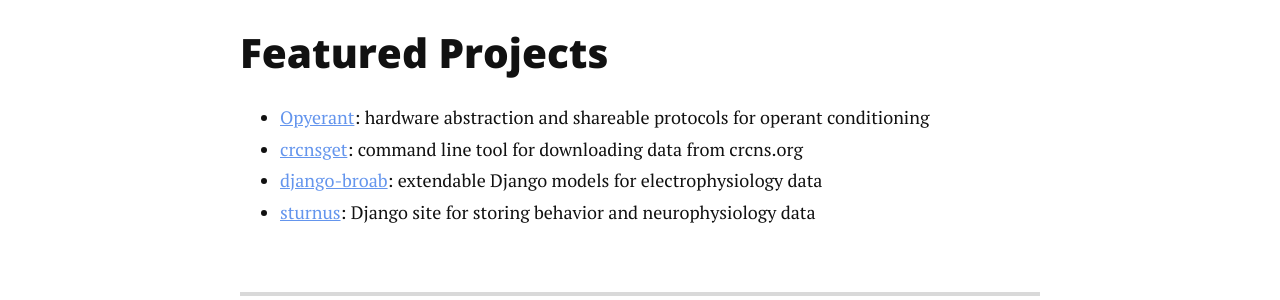
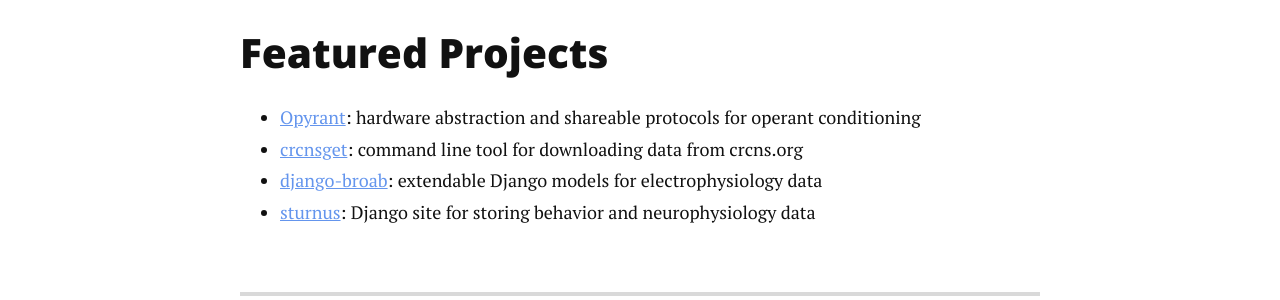
Before and after one commit to neuromusic/neuromusic.github.io, a Jekyll site: the page built from index.html, in a window 1280 px wide. Shown: the part 634-934 px from the top of the page. Built offline with Jekyll 4.4.1, drawn with Linux system fonts in a browser that asks for light colours; nearby versions of some CDN libraries; comment, search, counter and statistics services are not loaded.

```diff
--- a/index.html
+++ b/index.html
@@ -11,7 +11,7 @@
 
   <h2>Featured Projects</h2>
   <ul>
-    <li><a href="https://github.com/opyrant/opyrant">Opyerant</a>: hardware abstraction and shareable protocols for operant conditioning</li>
+    <li><a href="https://github.com/opyrant/opyrant">Opyrant</a>: hardware abstraction and shareable protocols for operant conditioning</li>
     <li><a href="https://github.com/neuromusic/crcnsget">crcnsget</a>: command line tool for downloading data from crcns.org</li>
     <li><a href="https://github.com/gentnerlab/django-broab">django-broab</a>: extendable Django models for electrophysiology data</li>
     <li><a href="https://github.com/gentnerlab/sturnus">sturnus</a>: Django site for storing behavior and neurophysiology data</li>
```
